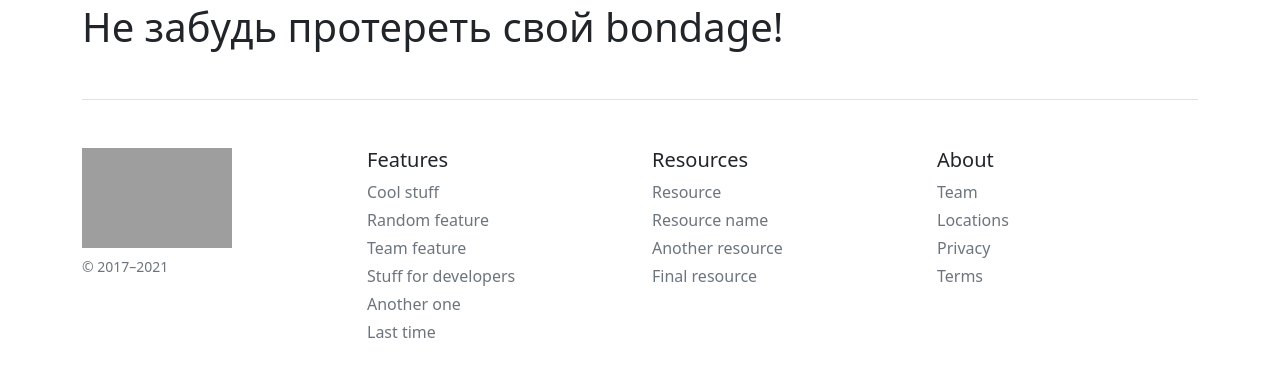
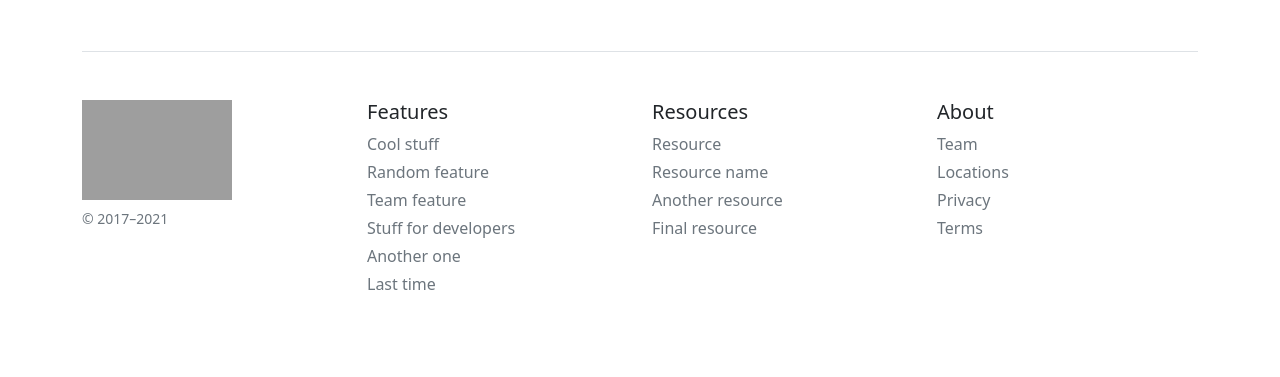
Before and after one commit to sanekakf/Gache-sait, a Flask app: page /about in a window 1280 px wide. Shown: the part 150-527 px from the top of the page. Run offline with Flask 2, Linux system fonts and the light colour scheme; some libraries are stand-ins or nearby versions; grey boxes are pictures that could not be loaded.

```diff
--- a/templates/about.html
+++ b/templates/about.html
@@ -2,5 +2,4 @@
 {% block title %}About US{% endblock %}
 {% block body %}
 
-<h1>Не забудь протереть свой bondage!</h1>
 {% endblock %}
--- a/templates/base.html
+++ b/templates/base.html
@@ -4,6 +4,7 @@
     <meta charset="UTF-8">
     <meta http-equiv="X-UA-Compatible" content="IE=edge">
     <meta name="viewport" content="width=device-width, initial-scale=1.0">
+    <link type="image/png" sizes="32x32" rel="icon" href="https://media.discordapp.net/attachments/681524536344182847/877662922535489606/favicon-32x32.png">
     <title>
         {% block title%}{% endblock %}
     </title>
```
